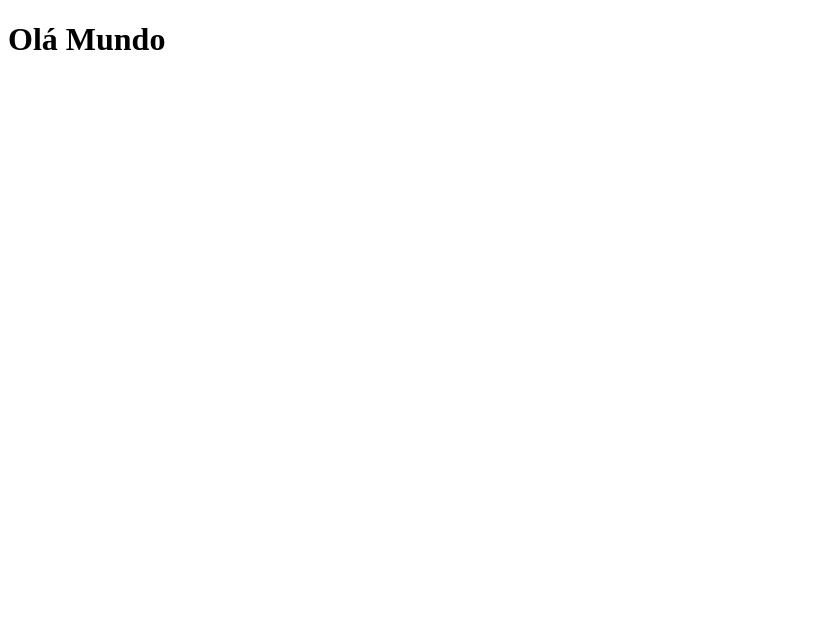
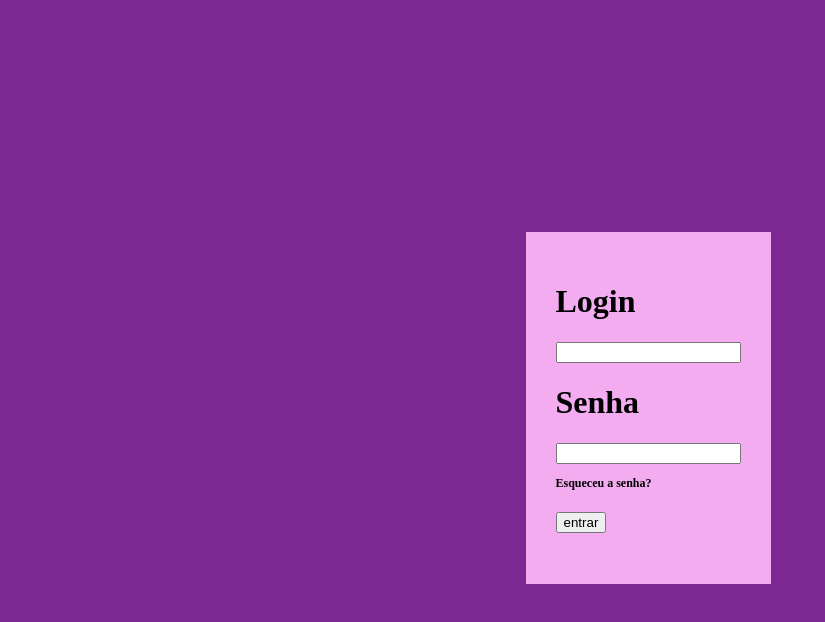
Before and after one commit to Toriiih/AulaPDM, a website: page www/index.html in a window 1280 px wide. Shown: the whole page, without its empty margins (0-825 px from the left). Drawn offline with Linux system fonts and the light colour scheme.

Commit message:
atribuição de texto

```diff
--- a/www/css/style.css
+++ b/www/css/style.css
@@ -1 +1,42 @@
-/**/
+/**/body
+{
+   background-color: rgb(125, 40, 146);
+   height: 100vh;
+   width: 100vw;
+   display: flex;
+   justify-content: center;
+   align-items: center;
+   font-family: serif;
+}
+
+.Nome
+{
+
+   font-size: 16px;
+   color: black;
+}
+
+.Senha
+{
+
+   font-size: 16px;
+   color: black;
+}
+.t3
+{
+   font-size: 12px;
+   color: black;
+}
+.giz
+{
+   position: absolute;
+   background-color: rgb(243, 172, 239);
+}
+.padding
+{
+   padding: 30px;
+}
+.t3:hover
+{
+   color: rgb(255, 255, 255);
+}
--- a/www/index.html
+++ b/www/index.html
@@ -11,7 +11,33 @@
     </script>
 </head>
 <body>
-	<h1>Olá Mundo</h1>
-    <marquee/>
+    <div class="giz">
+        <div class="padding">
+    <div class="Nome">
+        <h1 class="t1">
+            Login
+        </h1>
+        <input type="text" name="" id="">
+    </div>
+
+    <div class="Senha">
+        <h1 class="t2">
+            Senha
+        </h1>
+        <input type="text" name="" id="">
+        <h3 class="t3">
+            Esqueceu a senha?
+        </h3>
+    </div>
+
+    <div>
+        <h4>
+        <button>
+            entrar
+        </button>
+        </h4>
+    </div>
+    </div>
+    </div>
 </body>
 </html>
```
